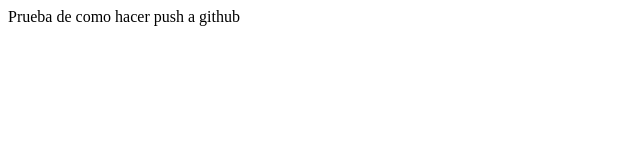
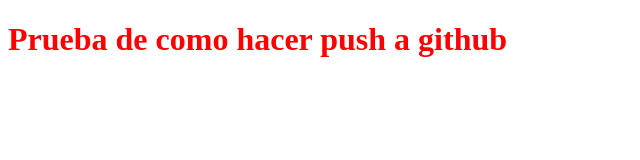
Before and after one commit to vmalvarez/prueba1, a plain HTML site: page index.html in a window 1280 px wide. Shown: the whole page, without its empty margins (0-640 px from the left). Drawn offline with Linux system fonts and the light colour scheme.

Commit message:
actualizacion index con css

```diff
--- a/index.html
+++ b/index.html
@@ -1,11 +1,12 @@
 <!DOCTYPE html>
 <html>
 <head>
+<link rel="stylesheet" type="text/css" href="styles.css">
 <title>PRUEBA DE PUSH</title>
 </head>
 
 <body>
-Prueba de como hacer push a github
+<h1>Prueba de como hacer push a github</h1>
 </body>
 
 </html>
```
